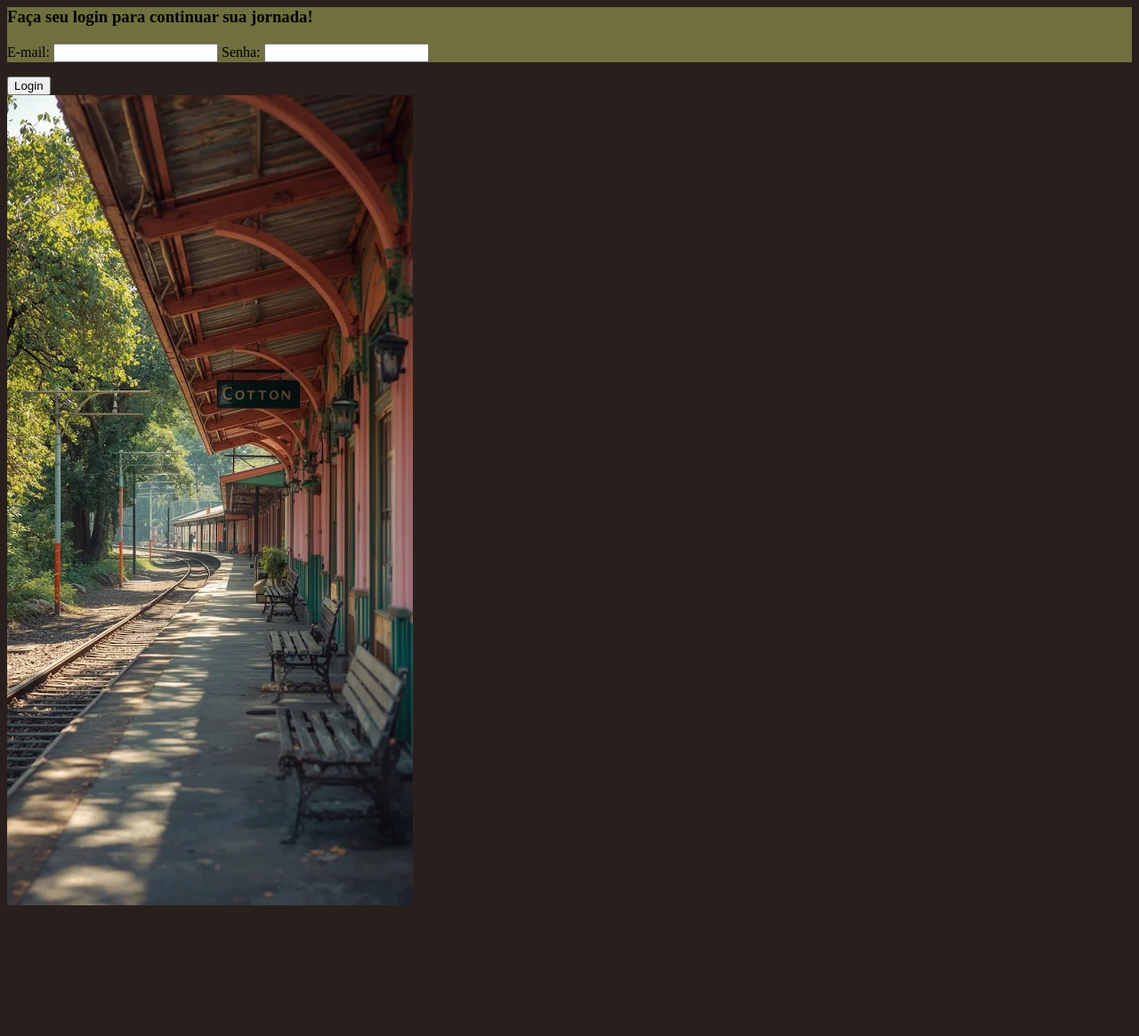
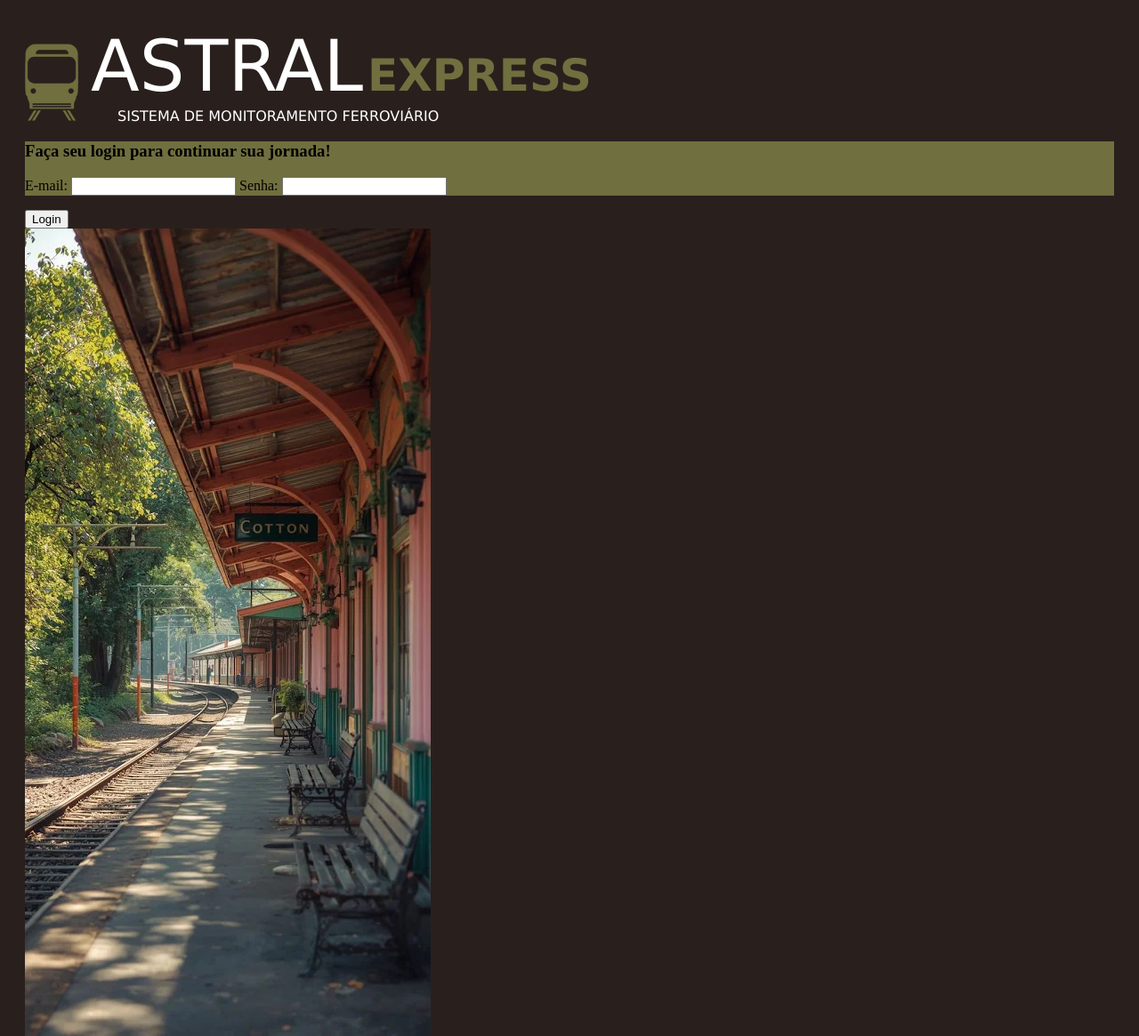
Before and after one commit to IncertiHenri/ferrorama, a PHP site: page / in a window 1280 px wide. Shown: the top 1165 px of the page at 89% size. Before the commit the page ends 1018 px from the top, so only its background shows below. Run offline with PHP 8.4, Linux system fonts and the light colour scheme.

Commit message:
up - Atualização tela de login

```diff
--- a/assets/style/style.css
+++ b/assets/style/style.css
@@ -1,12 +1,58 @@
 :root{
     --fundo: #29201d;
     --verdeMusgo: #706f3f;
+    --branco: #ffffff;
 }
+
 
 #bodyLogin{
     background-color: var(--fundo);
+    padding: 20px;
 }
 
 .campoLogin{
     background-color: var(--verdeMusgo);
 }
+
+.tituloLogin{
+    font-family:'Lucida Sans', 'Lucida Sans Regular', 'Lucida Grande', 'Lucida Sans Unicode', Geneva, Verdana, sans-serif ;
+    font-weight: 100;
+    color: var(--branco);
+    font-size: 80px;
+    margin: 0;
+    padding: 0;
+}
+
+.titulo2Login{
+    color: var(--verdeMusgo);
+    font-family:'Lucida Sans', 'Lucida Sans Regular', 'Lucida Grande', 'Lucida Sans Unicode', Geneva, Verdana, sans-serif ;
+    font-size: 50px;
+    margin: 0;
+    padding: 0;
+    margin-top: 28px;
+    margin-left: 5px;
+}
+
+.subtituloLogin{
+    font-family:'Lucida Sans', 'Lucida Sans Regular', 'Lucida Grande', 'Lucida Sans Unicode', Geneva, Verdana, sans-serif ;
+    color: var(--branco);
+    margin: 0;
+    padding: 0;
+    margin-left: 30px;
+}
+
+.inline-flex{
+    display: inline-flex;
+}
+
+.trem{
+    width: 60px;
+    height: auto;
+    margin: 0;
+    padding: 0;
+    padding-right: 10px;
+}
+
+.informacaoSiteLogin{
+    display: inline-block;
+}
--- a/index.html
+++ b/index.html
@@ -8,6 +8,17 @@
 </head>
 
 <body id="bodyLogin">
+
+    <div class="tituloSite">
+        <img src="assets/img/trem.PNG" alt="trem" class="trem">
+        <div class="informacaoSiteLogin">
+        <div class="inline-flex">
+        <h1 class="tituloLogin">ASTRAL</h1>
+        <h4 class="titulo2Login">EXPRESS</h4>
+        </div>
+        <p class="subtituloLogin">SISTEMA DE MONITORAMENTO FERROVIÁRIO</p>
+        </div>
+    </div>
 
     <div class="campoLogin">
 
@@ -33,3 +44,5 @@
 </body>
 
 </html>
+
+<img src="assets/style/GoogleSans-VariableFont_GRAD,opsz,wght.ttf" alt="">
```
Also changed, not shown: assets/img/trem.PNG (added), 1 other file.
